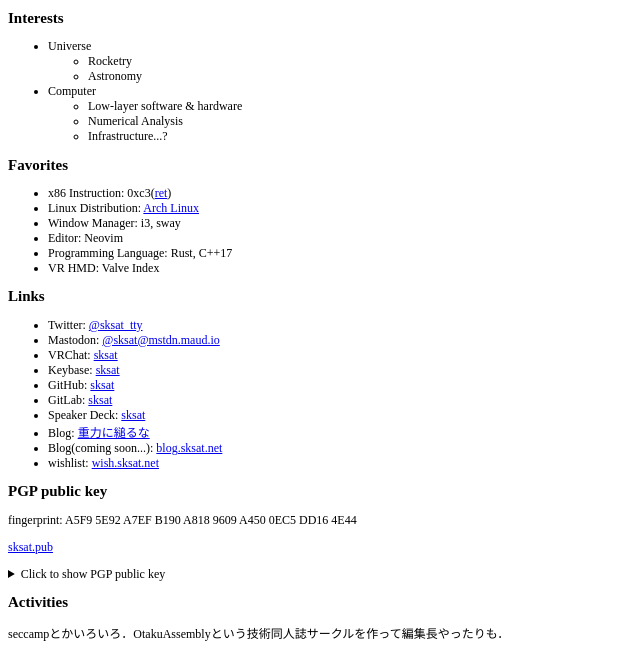
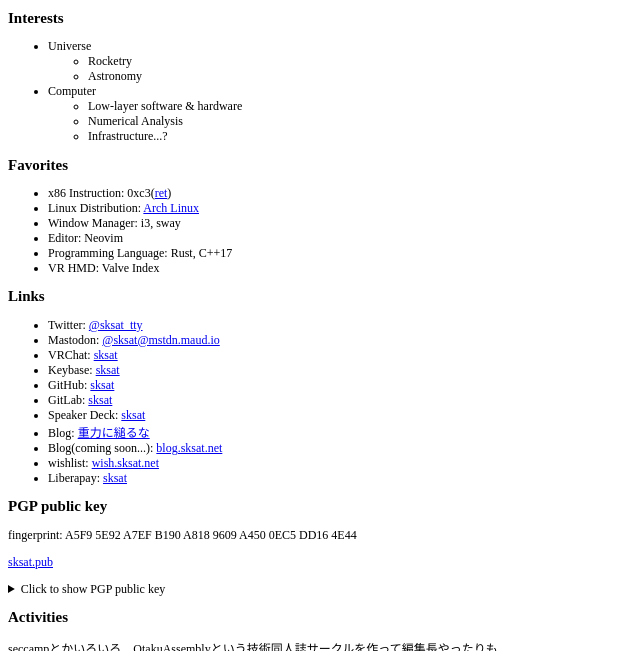
Before and after one commit to sksat/sksat.net, a plain HTML site: page index.html in a window 1280 px wide. Shown: the part 98-749 px from the top of the page, without its empty margins (0-640 px from the left). Drawn offline with Linux system fonts and the light colour scheme; a web font is replaced by a local one.

Commit message:
add: 金は欲しいがち

```diff
--- a/index.html
+++ b/index.html
@@ -60,6 +60,7 @@
         <li>Blog: <a href="https://sksat.hatenablog.com">重力に縋るな</a></li>
         <li>Blog(coming soon...): <a href="https://blog.sksat.net">blog.sksat.net</a></li>
         <li>wishlist: <a href="https://wish.sksat.net">wish.sksat.net</a></li>
+        <li>Liberapay: <a href="https://liberapay.com/sksat/">sksat</a></li>
       </ul>
     </section>
 
```
